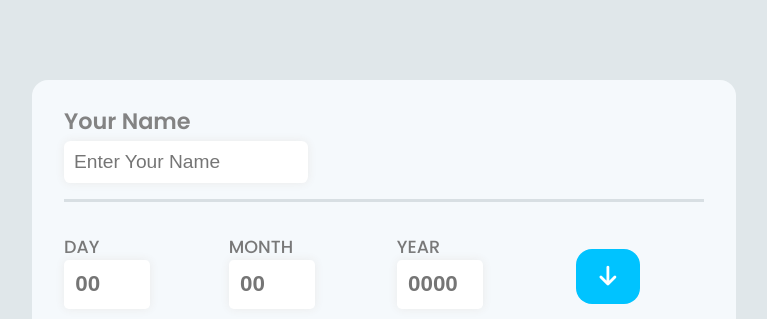
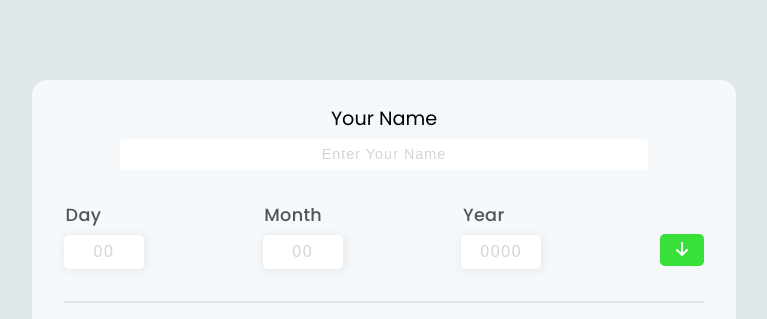
Before and after one commit to karim-kodes/codealpha_tasks_age-calculator, a plain HTML site: page index.html in a window 1280 px wide. Shown: the top 319 px of the page, without its empty margins (256-1023 px from the left). Drawn offline with Linux system fonts and the light colour scheme.

Commit message:
Add few styles

```diff
--- a/index.html
+++ b/index.html
@@ -21,9 +21,8 @@
         />
       </div>
       <div class="input-fields">
+        <div class="day-grid">
           <label for="day" class="label-day">Day</label>
-        <label for="month" class="label-month">Month</label>
-        <label for="year" class="label-year">Year</label>
           <input
             type="text"
             maxlength="2"
@@ -31,6 +30,10 @@
             name="day"
             class="day-input inputs errordetector"
           />
+        </div>
+        <div class="month-grid">
+          <label for="month" class="label-month">Month</label>
+
           <input
             type="text"
             maxlength="2"
@@ -38,6 +41,9 @@
             name="month"
             class="month-input inputs errordetector"
           />
+        </div>
+        <div class="year-grid">
+          <label for="year" class="label-year">Year</label>
           <input
             type="text"
             maxlength="4"
@@ -45,6 +51,8 @@
             name="year"
             class="year-input inputs"
           />
+        </div>
+
         <button class="btn-calculate">
           <i class="fa-solid fa-arrow-down"></i>
         </button>
--- a/styles.css
+++ b/styles.css
@@ -1,137 +1,121 @@
-@import url('https://fonts.googleapis.com/css2?family=Poppins:ital,wght@0,100;0,200;0,300;0,400;0,500;0,600;0,700;0,800;0,900;1,100;1,200;1,300;1,400;1,500;1,600;1,700;1,800;1,900&display=swap');
+@import url("https://fonts.googleapis.com/css2?family=Poppins:ital,wght@0,100;0,200;0,300;0,400;0,500;0,600;0,700;0,800;0,900;1,100;1,200;1,300;1,400;1,500;1,600;1,700;1,800;1,900&display=swap");
 
-body{
+body {
   font-family: "poppins", sans-serif;
-    background-color:#e0e7ea;
+  background-color: #e0e7ea;
 }
 
-.container{
+.container {
   background-color: red;
   margin: auto;
   margin-top: 5rem;
   max-width: 40rem;
   padding: 1.5rem 2rem;
-    border-radius:1rem ;
-    background-color:#f9fdffd8;
+  border-radius: 1rem;
+  background-color: #f9fdffd8;
 }
 
-.username{
-    display: grid;
-    border-bottom: 3px solid #d8dfe3;;;;
+.input-fields {
+  /* background-color: red; */
+  display: flex;
+  flex-direction: row;
+  align-items: center;
+  justify-content: space-between;
+  width: 100;
+  max-width: 100%;
+  flex-wrap: nowrap;
+  padding: 2rem 0;
+  border-bottom: 2px solid #e0e7ea;
 }
 
-.username label{
-    font-size: 1.4rem;
-    font-weight: 600;
-    color: #838383;
+.btn-calculate {
+  background-color: #3ae03a;
+  color: white;
+  padding: 0.45rem 1rem;
+  font-size: 1rem;
+  border: none;
+  margin-top: 1.8rem;
+  border-radius: 0.3rem;
 }
 
-.inputs:focus{
-    outline: none;
+.input-fields input {
+  width: 4rem;
+  padding: 0.5rem;
+  text-align: center;
+  border: none;
+  border-radius: 0.3rem;
+  font-size: 1rem;
+  letter-spacing: 0.1em;
+  box-shadow: 1px 1px 10px rgba(208, 208, 208, 0.507);
 }
 
-.inputs{
-    box-shadow: 0.1px 0.1px 10px  rgb(234, 234, 234);
+.input-fields label {
+  font-size: 1.1rem;
+  letter-spacing: 0.02em;
+  font-weight: 500;
+  color: rgba(34, 34, 34, 0.774);
+  margin-left: 0.1rem;
 }
 
-.username-input{
-    padding: 10px;
-    width: 14rem;
-    font-size: 1.2rem;
-    border: none;
-    border-radius: 0.4rem;
-    margin-bottom: 1rem;
-    margin-top: 0.2rem;
+input {
+  color: #888888;
+}
+input::placeholder {
+  color: #d4d4d4;
 }
 
-.input-fields{
-    display: grid;
-    grid-template-columns: repeat(3, 1fr);
-    column-gap: 0;
-    margin-top: 2rem;
-    position: relative;
-    /* background-color: #fff; */
-    border-bottom: 3px solid #d8dfe3;;
-    padding-bottom: 1.6rem;
-    width: 100%;
+input:focus {
+  outline: 1px solid #3ae03a;
 }
 
-.input-fields label{
-    font-size: 1.1rem;
-    text-transform: uppercase;
-    font-weight: 500;
-    color: #787878;;
+.day-grid,
+.month-grid,
+.year-grid,
+.username {
+  display: flex;
+  flex-direction: column;
+  gap: 0.4rem;
 }
 
-.day-input, .month-input, .year-input{
-    width: 4rem;
-    padding: 0.7rem;
-    border-radius: 0.3rem;
-    font-size: 1.4rem;
-    color: black;
-    font-weight: 700;
-    border: none;
+.username {
+  text-align: center;
 }
 
-.btn-calculate{
-    padding: 1rem 2rem;
-    width: 4rem;
-    position: absolute;
-    right: 4rem;
-    top: 15px;
-    font-size:1.4rem ;
+.username input {
   border: none;
-    font-weight: 500;
-    border-radius: 1rem;
-    background-color: #00c3ff;
-    color: #fff;
-    display: flex;
-    align-items: center;
-    justify-content: center;
+  padding: 0.5rem;
   text-align: center;
-    cursor: pointer;
+  width: 80%;
+  margin: auto;
+  border-radius: 0.3rem;
 }
 
-.btn-calculate i{
-    /* margin-right: 0.5rem; */
-    font-size: 1.4rem;
-    font-weight: 600;
-    /* background-color: #1c5465aa; */
-    /* align-items: center; */
-    /* padding: 15px; */
-    /* border-radius: 50%; */
-    color: #ffffff;
+.username label {
+  font-size: 1.2rem;
 }
 
-.label-month,.month-input {
-    margin-right: 14rem;
+.username input::placeholder {
+  font-size: 0.9rem;
+  letter-spacing: 0.07em;
+  font-weight: 300;
 }
 
-.label-year, .year-input{
-    margin-left:-8.9rem;
+.lb-month,
+.lb-year,
+.lb-day,
+.name {
+  color: #3ae03a;
 }
 
-.result h1 span{
-    color: #00c3ff;
+.name {
+  font-style: italic;
+  font-weight: 300;
 }
 
-h1{
-    color: #6e6d6d;;
-}
-
-.lb-event{
-    text-align: center;
-    color: #6a6868;;
-}
-
-.name{
-    color: #00c3ff;
-}
-
-.error{
+.error {
   outline: 1px solid red;
 }
 
-.error::placeholder{
-    color: red;
+.lb-event {
+  font-weight: 400;
 }
```
Lines whose indentation alone changed are shown as unchanged.
